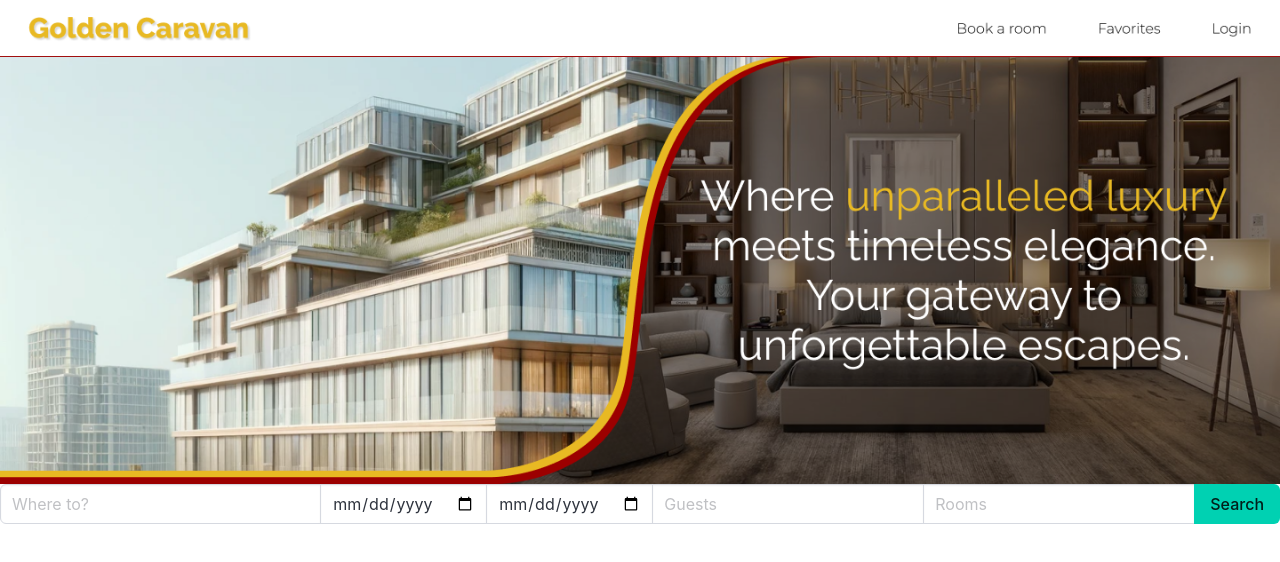
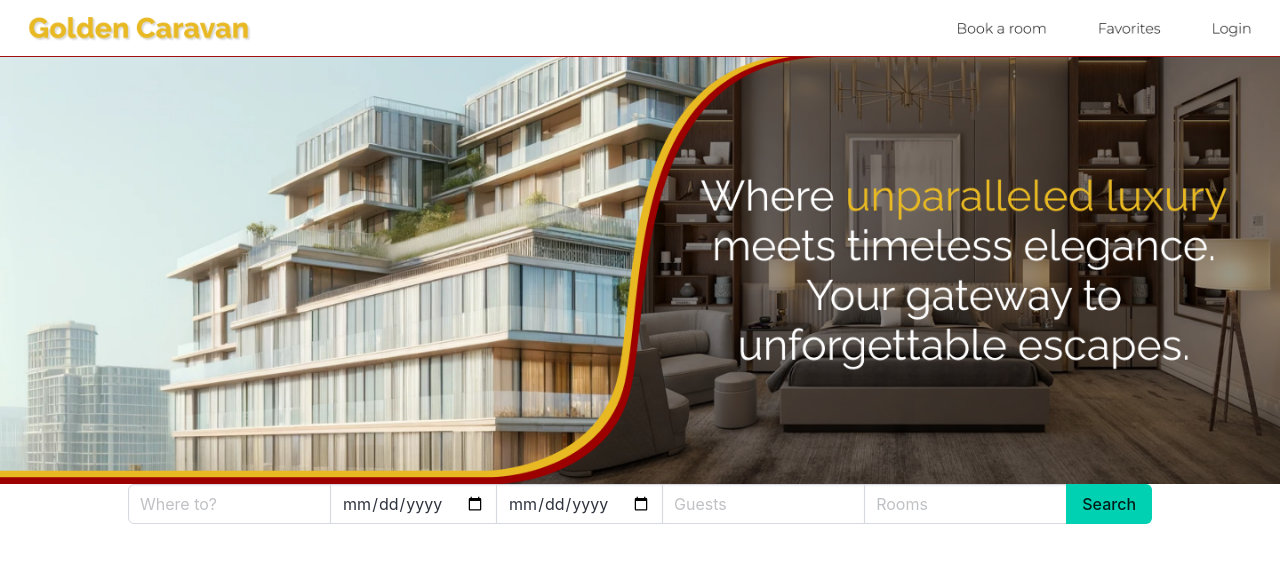
Before and after one commit to HappySlappyFace/GoldenCaravanProject, a React (Vite) app: page / in a window 1280 px wide. Shown: the top 562 px of the page. Built offline with nearby package versions, Linux system fonts and the light colour scheme.

Commit message:
before installing Bulma-calendar

```diff
--- a/src/components/SearchBar.jsx
+++ b/src/components/SearchBar.jsx
@@ -6,7 +6,7 @@ function SearchBar() {
   const [inputValue, setInputValue] = useState("");
   const [locations, setLocations] = useState([]);
   const handleSearch = debounce(async (searchText) => {
-    if (searchText.length > 2) {
+    if (searchText.length >= 1) {
       try {
         const response = await fetch(
           `http://HSF002LINUX/Web2/Project/api.php/Hotels?search=${encodeURIComponent(
@@ -35,10 +35,10 @@ function SearchBar() {
   };
 
   // Call handleSearch when user stops typing
-  const debounceSearch = debounce(handleSearch, 300);
+  const debounceSearch = debounce(handleSearch, 200);
 
   return (
-    <div className="field has-addons">
+    <div className="field has-addons search-container">
       <div className="control is-expanded field has-addons is-flex-direction-column">
         <input
           className="input"
--- a/src/components/SearchBar.scss
+++ b/src/components/SearchBar.scss
@@ -17,3 +17,7 @@
   border-bottom-left-radius: 0;
   // Additional styles for the button
 }
+.search-container {
+  width: 80%; /* or any width you prefer */
+  margin: 0 auto; /* this centers the div */
+}
```
